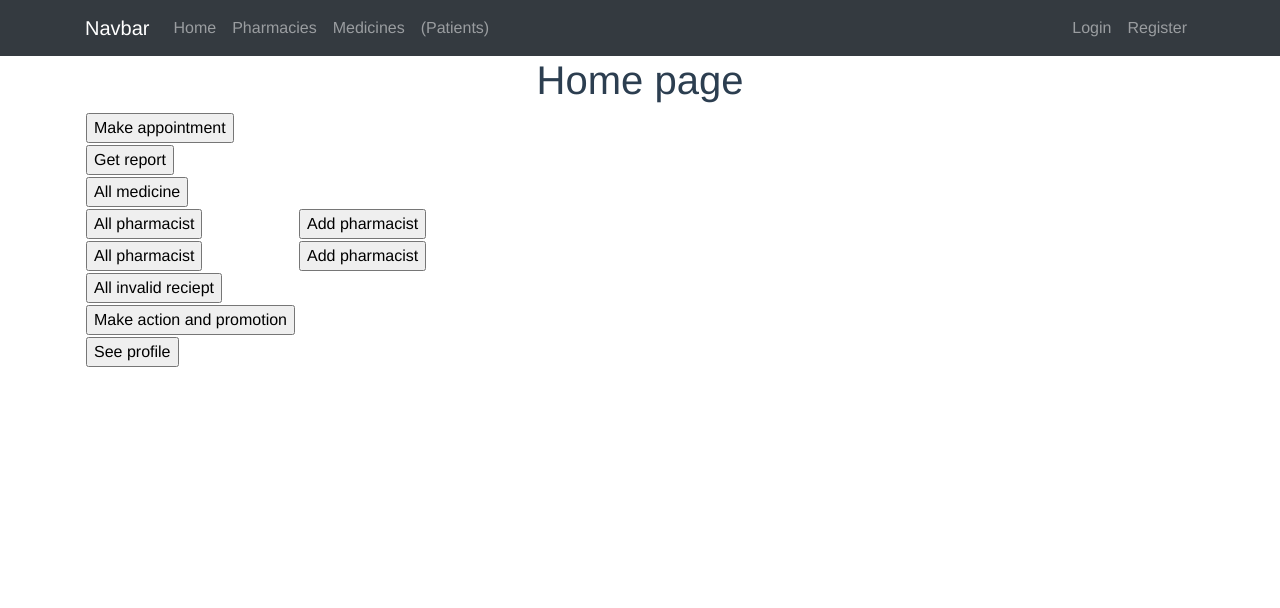
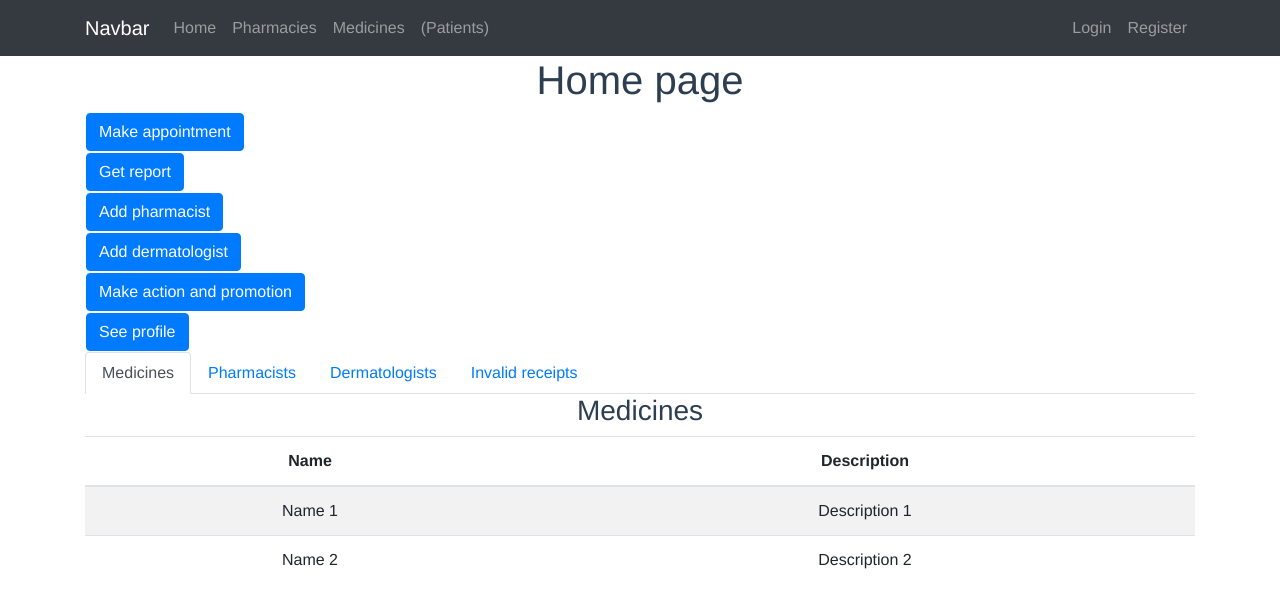
Before and after one commit to milospp/mrs-isa, a Vue app in the folder frontend/pharmacy/: page /homePagePharmacyAdmin/1 in a window 1280 px wide. Shown: the top 608 px of the page. Built offline with nearby package versions, Linux system fonts and the light colour scheme.

Commit message:
Improved version of page for pharmacy administrator

```diff
--- a/frontend/pharmacy/src/components/HpPharmacyAdmin.vue
+++ b/frontend/pharmacy/src/components/HpPharmacyAdmin.vue
@@ -2,57 +2,117 @@
     <table>
         <tr>
             <td align="left"> <form v-on:submit.prevent="">
-                    <input type="submit" value="Make appointment"></form> </td>
+                    <input type="submit" class="btn btn-primary" value="Make appointment"></form> </td>
             <td></td>
             <td></td>
         </tr>
         <tr>
             <td align="left"> <form v-on:submit.prevent="">
-                    <input type="submit" value="Get report"></form> </td>
+                    <input type="submit" class="btn btn-primary" value="Get report"></form> </td>
             <td></td>
             <td></td>
        </tr>
         <tr>
-            <td align="left"> <form v-on:submit.prevent="">
-                    <input type="submit" value="All medicine"></form> </td>
-            <td> </td>
-            <td> </td>
+            <td align="left"> <form v-on:submit.prevent="DodajFarmaceuta()">
+                    <input type="submit" class="btn btn-primary" value="Add pharmacist"></form> </td>
         </tr>
         <tr>
-            <td align="left"> <form v-on:submit.prevent="PrikazZaposlenihFarmaceuta()">
-                    <input type="submit" value="All pharmacist"></form> </td>
-            <td> </td>
-            <td> <form v-on:submit.prevent="DodajFarmaceuta()">
-                    <input type="submit" value="Add pharmacist"></form> </td>
-        </tr>
-        <tr>
-            <td align="left"> <form v-on:submit.prevent="PrikazZaposlenihDermatologa()">
-                    <input type="submit" value="All pharmacist"></form> </td>
-            <td> </td>
-            <td> <form v-on:submit.prevent="DodajDermatologa()">
-                    <input type="submit" value="Add pharmacist"></form> </td>
+            <td align="left"> <form v-on:submit.prevent="DodajFarmaceuta()">
+                    <input type="submit" class="btn btn-primary" value="Add dermatologist"></form> </td>
         </tr>
         <tr>
             <td align="left"> <form v-on:submit.prevent="">
-                    <input type="submit" value="All invalid reciept"></form> </td>
+                    <input type="submit" class="btn btn-primary" value="Make action and promotion"></form> </td>
             <td> </td>
             <td></td>
         </tr>
         <tr>
             <td align="left"> <form v-on:submit.prevent="">
-                    <input type="submit" value="Make action and promotion"></form> </td>
+                    <input type="submit" class="btn btn-primary" value="See profile"></form> </td>
             <td> </td>
             <td></td>
         </tr>
+    </table>
+    <!-- Tabela sa podacima -->
+    <div class="row">
+      <div class="col-md-12">
+        <div>
+          <ul class="nav nav-tabs">
+            <li class="nav-item active"><a class="nav-link" data-toggle="tab" href="#tab-medicines">Medicines</a></li>
+            <li class="nav-item"><a class="nav-link" data-toggle="tab" href="#menu1">Pharmacists</a></li>
+            <li class="nav-item"><a class="nav-link" data-toggle="tab" href="#menu2">Dermatologists</a></li>
+            <li class="nav-item"><a class="nav-link" data-toggle="tab" href="#menu3">Invalid receipts</a></li>
+          </ul>
+
+          <div class="tab-content">
+            <div id="tab-medicines" class="tab-pane in fade active in">
+              <h3>Medicines</h3>
+              <table class="table table-striped">
+                <thead>
                   <tr>
-            <td align="left"> <form v-on:submit.prevent="">
-                    <input type="submit" value="See profile"></form> </td>
-            <td> </td>
-            <td></td>
+                    <th>Name</th>
+                    <th>Description</th>
                   </tr>
-
+                </thead>
+                <tbody>
+                  <tr>
+                    <td>Name 1</td>
+                    <td>Description 1</td>
+                  </tr>
+                  <tr>
+                    <td>Name 2</td>
+                    <td>Description 2</td>
+                  </tr>
+                </tbody>
               </table>
-
+            </div>
+            <div id="menu1" class="tab-pane fade">
+              <h3>Pharmacists</h3>
+                <table class="table table-striped">
+                  <thead class="card-header">
+                  <th>First name</th>
+                  <th>Last name</th>
+                  <th>Address</th>
+                  <th>Phone number</th>
+                </thead>
+              </table>
+            </div>
+            <div id="menu2" class="tab-pane fade">
+              <h3>Dermatologists</h3>
+                <table class="table table-striped">
+                  <thead class="card-header">
+                  <th>First name</th>
+                  <th>Last name</th>
+                  <th>Address</th>
+                  <th>Phone number</th>
+                </thead>
+              </table>
+            </div>
+            <div id="menu3" class="tab-pane fade">
+              <h3>All invalid receipts</h3>
+              <table class="table table-striped">
+                <thead>
+                  <tr>
+                    <th>Name</th>
+                    <th>Receipt</th>
+                  </tr>
+                </thead>
+                <tbody>
+                  <tr>
+                    <td>Doctor 1</td>
+                    <td>Receipt 1</td>
+                  </tr>
+                  <tr>
+                    <td>Doctior 2</td>
+                    <td>Receipt 2</td>
+                  </tr>
+                </tbody>
+              </table>
+            </div>
+          </div>
+        </div>
+      </div>
+    </div>
 </template>
 
 <script>
@@ -67,8 +127,19 @@ export default {
     created() {
 	    this.id = this.$route.params.id;
     },
-    methods: {      // sve metode se pozivaju istovremeno
+    methods: {
 
     }
 }
 </script>
+
+<style>
+  .in {
+    opacity: 1 !important;
+  }
+  .nav-item.active > .nav-link {
+    color: #495057;
+    background-color: #fff;
+    border-color: #dee2e6 #dee2e6 #fff;
+  }
+</style>
```
Also changed, not shown: 1 other file (tests, documents, lock files or other folders). Lines whose indentation alone changed are shown as unchanged.
